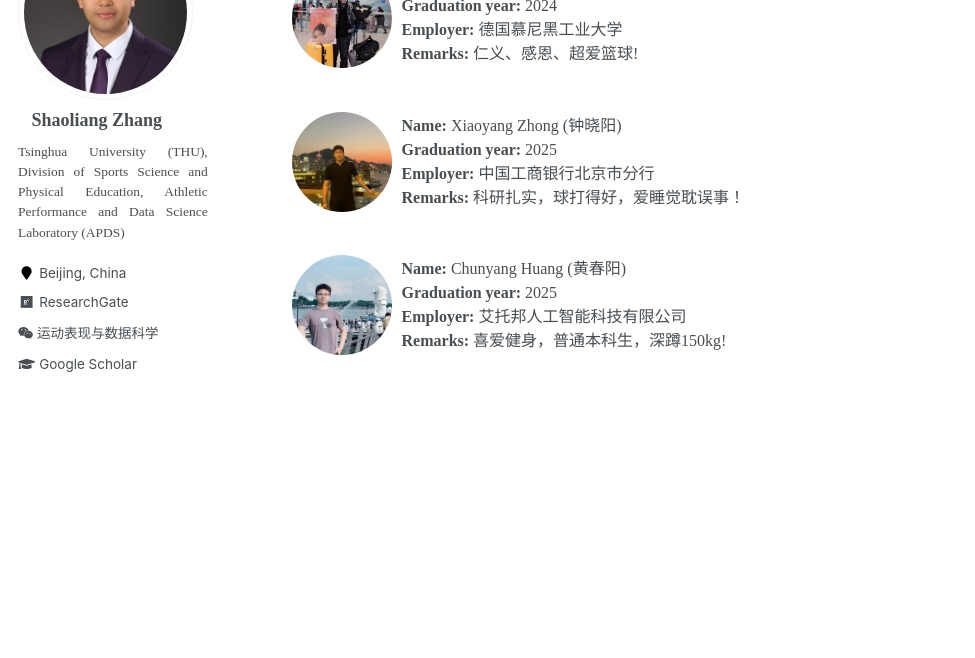
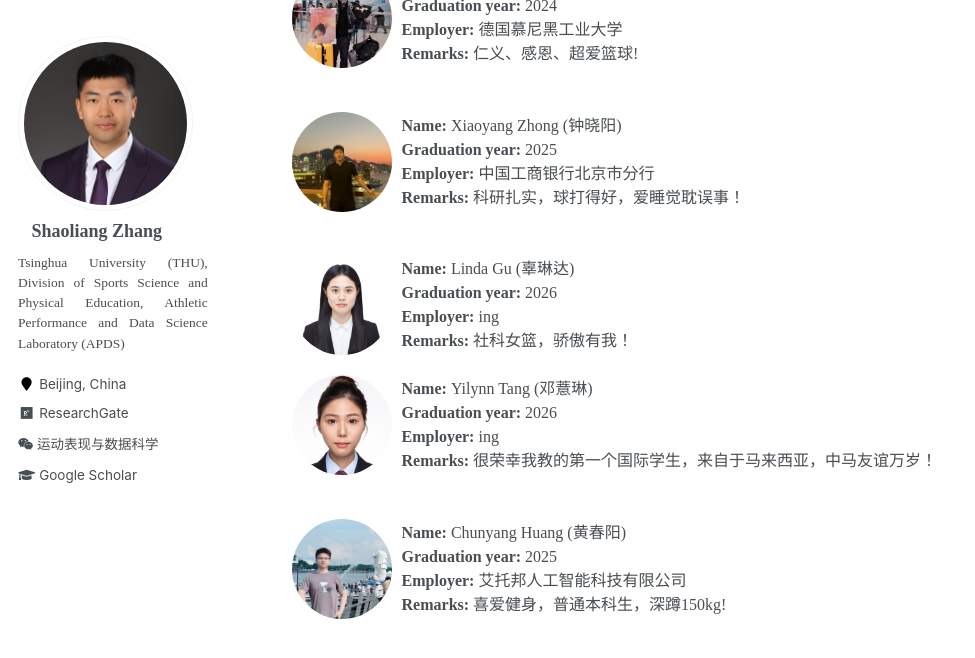
Before and after one commit to sportssuper/ZSL, a Jekyll site: the page built from _pages/graduates.md, in a window 1280 px wide and 900 px high, scrolled down 1129 px. Shown: the top 658 px of the window, without its empty margins (0-975 px from the left). Built offline with Jekyll 4.4.1, drawn with Linux system fonts in a browser that asks for light colours; a script that is not in the unit is left out.

Commit message:
Update graduates.md

```diff
--- a/_pages/graduates.md
+++ b/_pages/graduates.md
@@ -165,8 +165,39 @@
   </div>
 </div>
 
+ <!--GLD-->
+<div class='paper-box' style="display: flex; align-items: center; gap: 10px; padding: 10px;">
+  <!-- img r -->
+  <div style="width: 100px; height: 100px; border-radius: 50%; overflow: hidden; flex-shrink: 0;">
+    <img src='https://sportssuper.github.io/ZSL/assets/images/lindagu.jpg' alt="Linda Gu" style="width: 100%; height: 100%; object-fit: cover;">
+  </div>
 
+  <div style="flex-grow: 1;">
+    <p style="margin: 0; line-height: 1.5;font-size: 16px;">
+      <strong>Name: </strong>Linda Gu (辜琳达)<br>
+      <strong>Graduation year: </strong>2026<br>
+      <strong>Employer: </strong> ing <br>
+      <strong>Remarks: </strong>社科女篮，骄傲有我！
+    </p>
+  </div>
+</div>
 
+<!-- yilin-->
+<div class='paper-box' style="display: flex; align-items: center; gap: 10px; padding: 10px;">
+  <!-- img r -->
+  <div style="width: 100px; height: 100px; border-radius: 50%; overflow: hidden; flex-shrink: 0;">
+    <img src='https://sportssuper.github.io/ZSL/assets/images/yilin.jpg' alt="lp" style="width: 100%; height: 100%; object-fit: cover;">
+  </div>
+
+  <div style="flex-grow: 1;">
+    <p style="margin: 0; line-height: 1.5;font-size: 16px;">
+      <strong>Name: </strong>Yilynn Tang (邓薏琳)<br>
+      <strong>Graduation year: </strong>2026<br>
+      <strong>Employer: </strong> ing <br>
+      <strong>Remarks: </strong>很荣幸我教的第一个国际学生，来自于马来西亚，中马友谊万岁！
+    </p>
+  </div>
+</div>
 
 
 
@@ -174,7 +205,7 @@
 <div class='paper-box' style="display: flex; align-items: center; gap: 10px; padding: 10px;">
   <!-- img r -->
   <div style="width: 100px; height: 100px; border-radius: 50%; overflow: hidden; flex-shrink: 0;">
-    <img src='https://sportssuper.github.io/ZSL/assets/images/hcy.jpg' alt="lp" style="width: 100%; height: 100%; object-fit: cover;">
+    <img src='https://sportssuper.github.io/ZSL/assets/images/hcy.jpg' alt="Yilynn Tang" style="width: 100%; height: 100%; object-fit: cover;">
   </div>
 
   <!-- cyh-->
```
